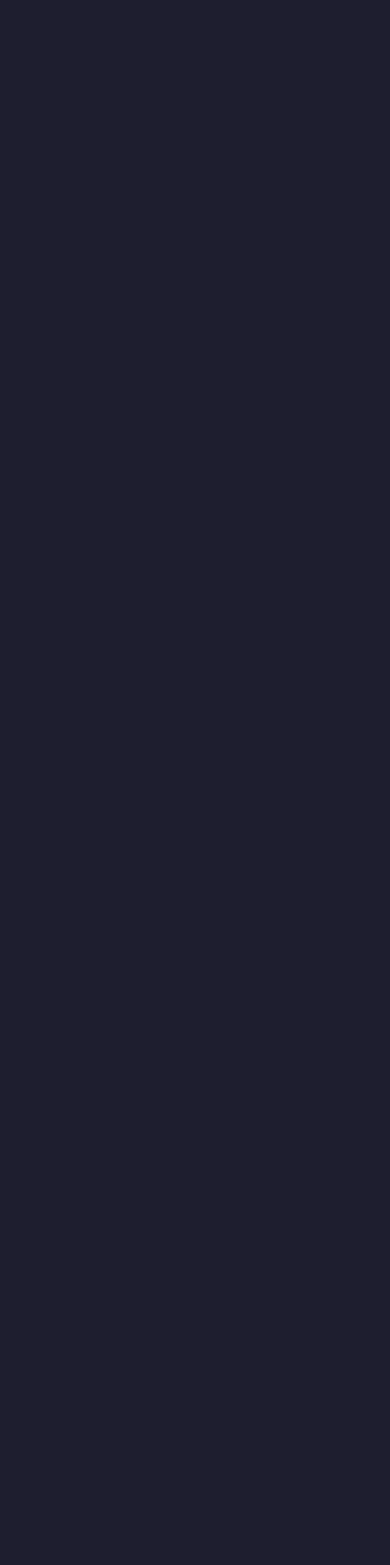
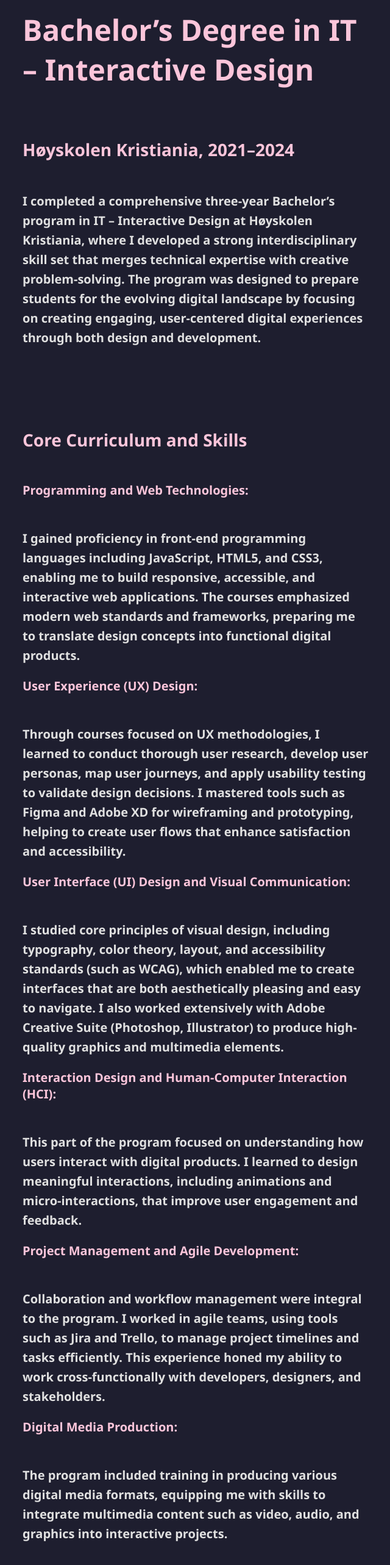
Before and after one commit to ma1ken/nettside, a React (Create React App) app: page /Education/Bachelor in a window 1280 px wide. Shown: the part 220-2786 px from the top of the page at 61% size, without its empty margins (35-675 px from the left). Before the commit the page ends 800 px from the top, so only its background shows below. Built offline with nearby package versions, Linux system fonts and the light colour scheme.

Commit message:
i fixed some small mistakes in css and i added information about kristiania that will be edited later

```diff
--- a/src/Pages/Education/BachelorPage.jsx
+++ b/src/Pages/Education/BachelorPage.jsx
@@ -5,12 +5,113 @@
       <h2>
         <div className="content-container">
           <div className="about-text">
-                        <h1>ELD</h1>
-                        <p></p>
+            <h1>Bachelor’s Degree in IT – Interactive Design</h1>
+            <h2>Høyskolen Kristiania, 2021–2024</h2>
+            <p>
+              I completed a comprehensive three-year Bachelor’s program in IT –
+              Interactive Design at Høyskolen Kristiania, where I developed a
+              strong interdisciplinary skill set that merges technical expertise
+              with creative problem-solving. The program was designed to prepare
+              students for the evolving digital landscape by focusing on
+              creating engaging, user-centered digital experiences through both
+              design and development.
+            </p>
           </div>
 
           <div className="about-image">
             {/* <img src={Gammelt} alt="Me around ten years ago." /> */}
+          </div>
+          <div className="about-text">
+            <h2>Core Curriculum and Skills</h2>
+            <h3>Programming and Web Technologies:</h3>
+            <p>
+              I gained proficiency in front-end programming languages including
+              JavaScript, HTML5, and CSS3, enabling me to build responsive,
+              accessible, and interactive web applications. The courses
+              emphasized modern web standards and frameworks, preparing me to
+              translate design concepts into functional digital products.
+            </p>
+            <h3>User Experience (UX) Design:</h3>
+            <p>
+              Through courses focused on UX methodologies, I learned to conduct
+              thorough user research, develop user personas, map user journeys,
+              and apply usability testing to validate design decisions. I
+              mastered tools such as Figma and Adobe XD for wireframing and
+              prototyping, helping to create user flows that enhance
+              satisfaction and accessibility.
+            </p>
+            <h3>User Interface (UI) Design and Visual Communication:</h3>
+            <p>
+              I studied core principles of visual design, including typography,
+              color theory, layout, and accessibility standards (such as WCAG),
+              which enabled me to create interfaces that are both aesthetically
+              pleasing and easy to navigate. I also worked extensively with
+              Adobe Creative Suite (Photoshop, Illustrator) to produce
+              high-quality graphics and multimedia elements.
+            </p>
+            <h3>Interaction Design and Human-Computer Interaction (HCI):</h3>
+            <p>
+              This part of the program focused on understanding how users
+              interact with digital products. I learned to design meaningful
+              interactions, including animations and micro-interactions, that
+              improve user engagement and feedback.
+            </p>
+            <h3>Project Management and Agile Development:</h3>
+            <p>
+              Collaboration and workflow management were integral to the
+              program. I worked in agile teams, using tools such as Jira and
+              Trello, to manage project timelines and tasks efficiently. This
+              experience honed my ability to work cross-functionally with
+              developers, designers, and stakeholders.
+            </p>
+            <h3>Digital Media Production:</h3>
+            <p>
+              The program included training in producing various digital media
+              formats, equipping me with skills to integrate multimedia content
+              such as video, audio, and graphics into interactive projects.
+            </p>
+          </div>
+
+          <div>
+            <h2>Practical Experience</h2>
+            <p>
+              Throughout my studies, I applied these skills in multiple
+              real-world projects, both individually and in teams. These
+              projects involved the entire product development cycle—from
+              initial concept and user research to design, prototyping, testing,
+              and front-end implementation. This hands-on approach helped me to:
+            </p>
+            <ul>
+              <li>
+                Balance technical feasibility with user needs and business goals
+              </li>
+              <li>
+                Iteratively improve digital solutions based on feedback and
+                testing
+              </li>
+              <li>
+                Use version control systems (e.g., Git) to collaborate and
+                manage codebases
+              </li>
+              <li>
+                Present and communicate design ideas clearly to both technical
+                and non-technical audiences
+              </li>
+            </ul>
+          </div>
+
+          <div>
+            <h2>Summary</h2>
+            <p>
+              This program has equipped me with a versatile skill set that
+              bridges design and technology. I am confident in creating digital
+              experiences that are not only visually appealing but also highly
+              functional, accessible, and user-centered. My education at
+              Høyskolen Kristiania has prepared me for professional roles such
+              as UX/UI Designer, Front-End Developer, and Digital Product
+              Designer, where I can contribute to crafting innovative solutions
+              in a fast-paced digital environment.
+            </p>
           </div>
 
           <div className="about text">
--- a/src/Pages/My Work/UInMunchPage.jsx
+++ b/src/Pages/My Work/UInMunchPage.jsx
@@ -5,8 +5,9 @@
             <h2>
                 <div className="content-container">
             <div className="about-text">
-                <h1>ELD</h1>
+                <h1>UInMunch</h1>
                 <p>
+                    .. coming asap, check out Eld first!
                 </p>
             </div>
 
--- a/src/Styles/AboutMeLayout.css
+++ b/src/Styles/AboutMeLayout.css
@@ -24,7 +24,7 @@
 
 .about-text h1 {
   margin-bottom: 1rem;
-  font-size: 2rem;
+  font-size: 4,5rem;
 }
 
 .about-text p {
--- a/src/Styles/Cards.css
+++ b/src/Styles/Cards.css
@@ -7,7 +7,7 @@
 }
 
 .card {
-  background-color: #1b1631;
+  background-color: #201f35;
   border: 2px solid #f698bf;
   border-radius: 15px;
   width: 280px;
@@ -29,6 +29,7 @@
 .card h2 {
   margin: 0.5rem 0;
   color: #f388b7;
+  text-align: center;
 }
 
 .card:hover {
--- a/src/Styles/Header.css
+++ /dev/null
@@ -1,6 +0,0 @@
-header {
-    margin: 100px;
-    background-color: hotpink;
-    font-family: 'Courier New', Courier, monospace;
-    font-size: xx-large;
-}
--- a/src/Styles/Homelayout.css
+++ b/src/Styles/Homelayout.css
@@ -13,4 +13,10 @@
     margin-left: -1rem;
     position: relative;
     text-align: left;
+    margin: 1rem;
 }
+
+h2 {
+    margin-top: 5rem;
+    text-align: left;
+}
--- a/src/Styles/Pages.css
+++ b/src/Styles/Pages.css
@@ -9,7 +9,7 @@
 
 h1 {
     font-size: 3rem;
-    margin-top: 1rem;
+    margin-top: 2rem;
     margin-bottom: 50px;
     padding: 0;
     color: #fcc5da;
```
Lines whose indentation alone changed are shown as unchanged.
